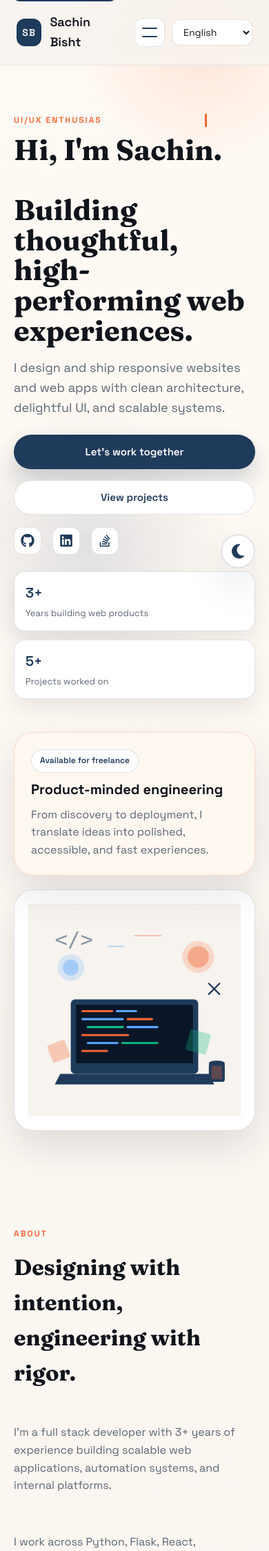
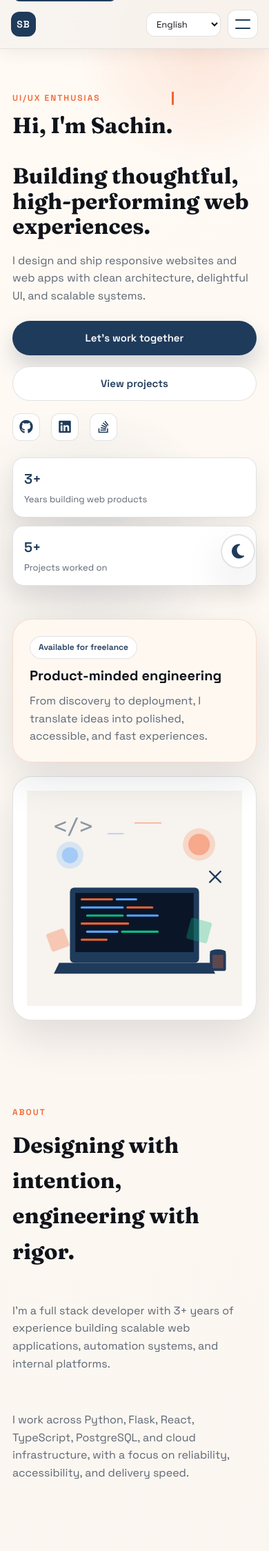
Before and after one commit to Sachinbisht27/Open-Portfolio-Blueprint, a Flask app: page / in a window 390 px wide. Shown: the top 2248 px of the page at 69% size. Run offline with Flask 3, Linux system fonts and the light colour scheme.

Commit message:
Updated styling

```diff
--- a/app/static/style.css
+++ b/app/static/style.css
@@ -130,6 +130,7 @@ a {
     backdrop-filter: blur(12px);
     background: var(--header-bg);
     border-bottom: 1px solid var(--header-border);
+    box-shadow: 0 6px 24px rgba(0, 0, 0, 0.06);
 }
 
 .nav {
@@ -610,16 +665,22 @@ a {
 }
 
 @media (max-width: 820px) {
+    .nav {
+        padding: 14px 16px;
+        gap: 10px;
+    }
+
     .nav-toggle {
         display: inline-flex;
         flex-direction: column;
         justify-content: center;
+        order: 2;
     }
 
     .nav-menu {
         position: absolute;
-        top: 70px;
-        right: 24px;
+        top: 58px;
+        right: 0;
         background: var(--surface);
         border-radius: 16px;
         border: 1px solid var(--border);
@@ -641,16 +704,37 @@ a {
 
     .nav-right {
         gap: 10px;
+        margin-left: auto;
+    }
+
+    .brand-text {
+        font-size: 16px;
+        max-width: 165px;
+        white-space: nowrap;
+        overflow: hidden;
+        text-overflow: ellipsis;
     }
 
     .language-select {
-        min-width: 96px;
+        min-width: 110px;
+        padding: 7px 10px;
+        font-size: 13px;
+        order: 1;
     }
 }
 
 @media (max-width: 640px) {
     .section {
-        padding: 70px 20px;
+        padding: 62px 18px;
+    }
+
+    .hero h1 {
+        font-size: clamp(2rem, 8.2vw, 2.45rem);
+        line-height: 1.14;
+    }
+
+    .lead {
+        font-size: 16px;
     }
 
     .hero-actions {
@@ -673,6 +761,23 @@ a {
     .content-cta {
         flex-direction: column;
         align-items: stretch;
+    }
+
+    .brand-text {
+        display: none;
+    }
+
+    .brand-mark {
+        width: 36px;
+        height: 36px;
+    }
+
+    .language-select {
+        min-width: 92px;
+    }
+
+    .typing-text {
+        min-width: 0;
     }
 }
 
@@ -727,7 +837,7 @@ a {
     border-right: 3px solid var(--accent);
     padding-right: 5px;
     animation: blink 0.7s infinite;
-    min-width: min(280px, 75vw);
+    min-width: clamp(180px, 60vw, 280px);
 }
 
 @keyframes blink {
```
Also changed, not shown: other parts of app/static/style.css (+84 -0 lines).
